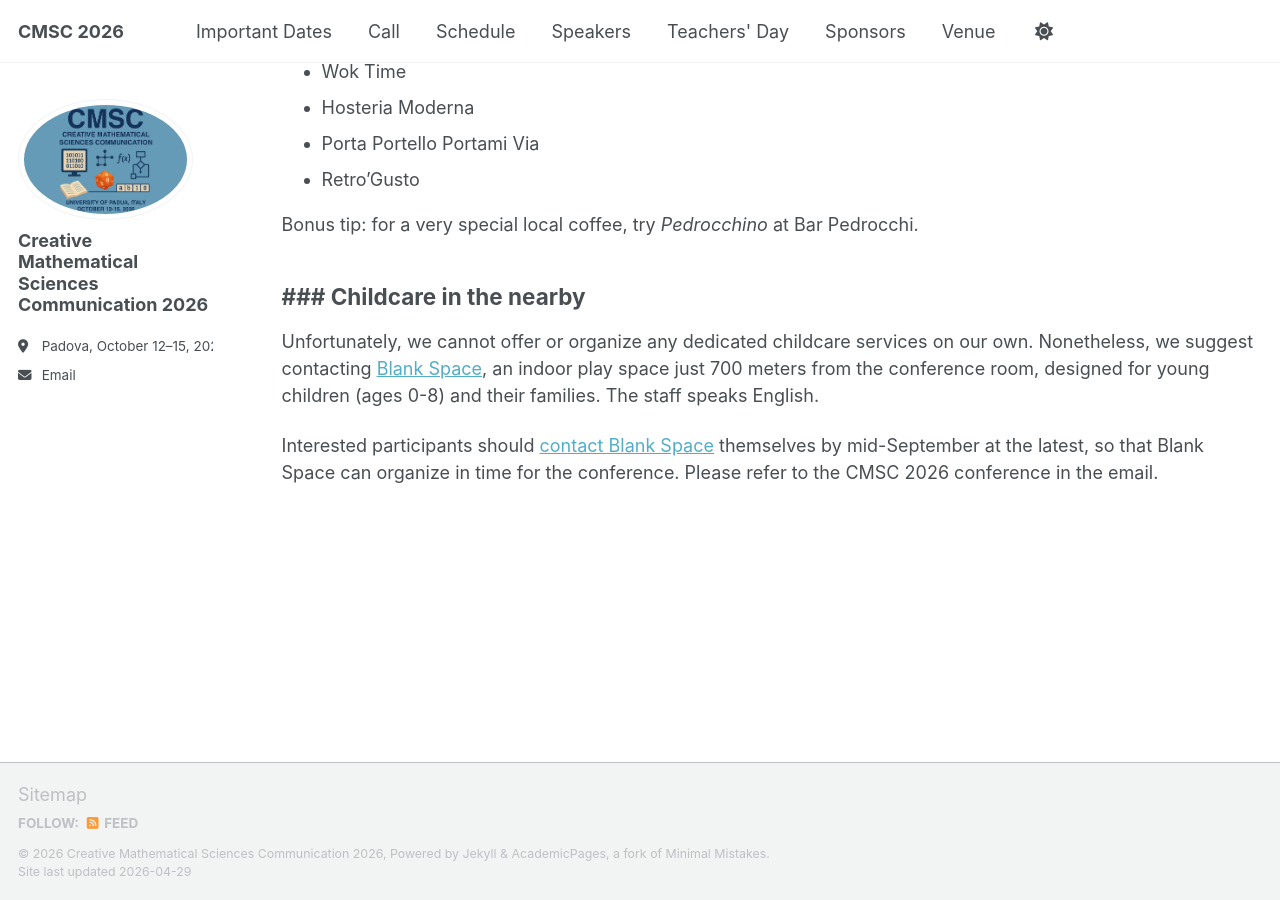
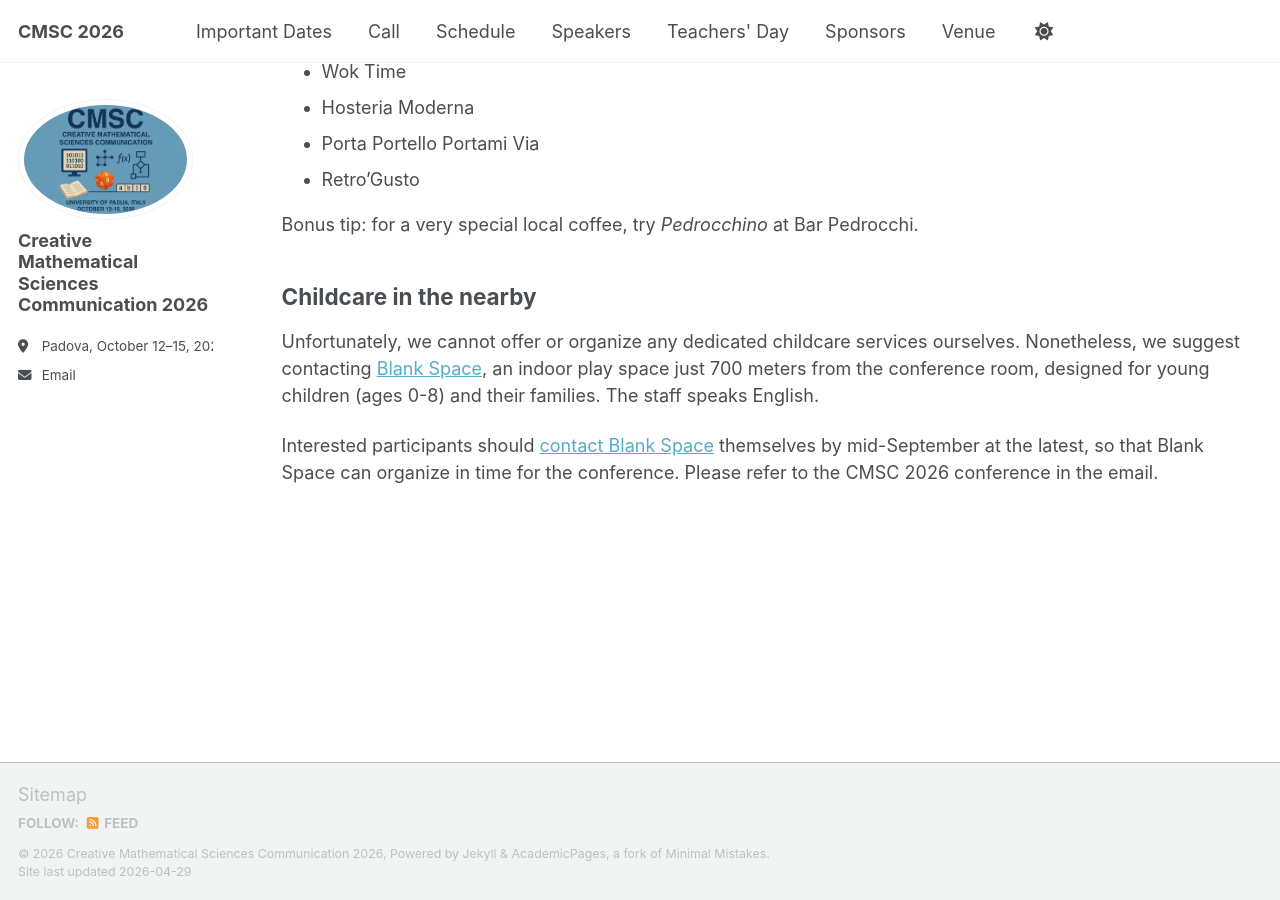
Before and after one commit to CMSC2026/cmsc2026.github.io, a Jekyll site: the page built from _pages/venue.md, in a window 1280 px wide and 900 px high, scrolled down 6118 px. Built offline with Jekyll 4.4.1, drawn with Linux system fonts in a browser that asks for light colours; a script that is not in the unit is left out.

Commit message:
added childcare suggestion

```diff
--- a/_pages/venue.md
+++ b/_pages/venue.md
@@ -125,8 +125,8 @@ We suggest the following places for a quick lunch near the Department of Informa
 
 Bonus tip: for a very special local coffee, try *Pedrocchino* at Bar Pedrocchi.
 
-## ### Childcare in the nearby
+## Childcare in the nearby
 
-Unfortunately, we cannot offer or organize any dedicated childcare services on our own. Nonetheless, we suggest contacting [Blank Space](https://www.blankspacepadova.it/), an indoor play space just 700 meters from the conference room, designed for young children (ages 0-8) and their families. The staff speaks English.
+Unfortunately, we cannot offer or organize any dedicated childcare services ourselves. Nonetheless, we suggest contacting [Blank Space](https://www.blankspacepadova.it/), an indoor play space just 700 meters from the conference room, designed for young children (ages 0-8) and their families. The staff speaks English.
 
 Interested participants should [contact Blank Space](mailto:info@blankspacepadova.it) themselves by mid-September at the latest, so that Blank Space can organize in time for the conference. Please refer to the CMSC 2026 conference in the email.
```
